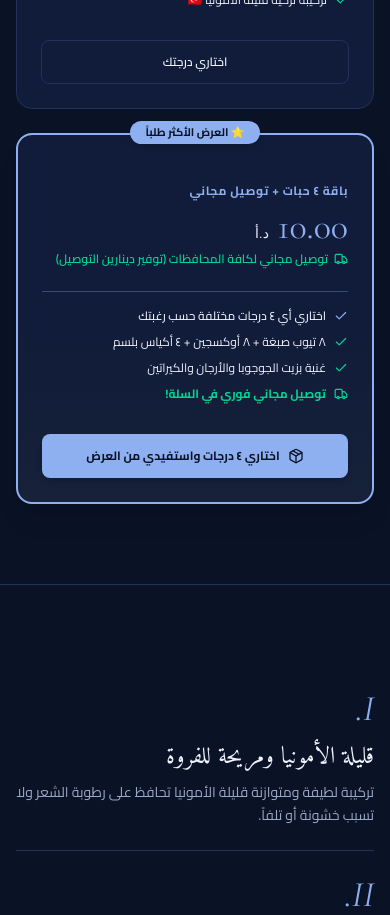
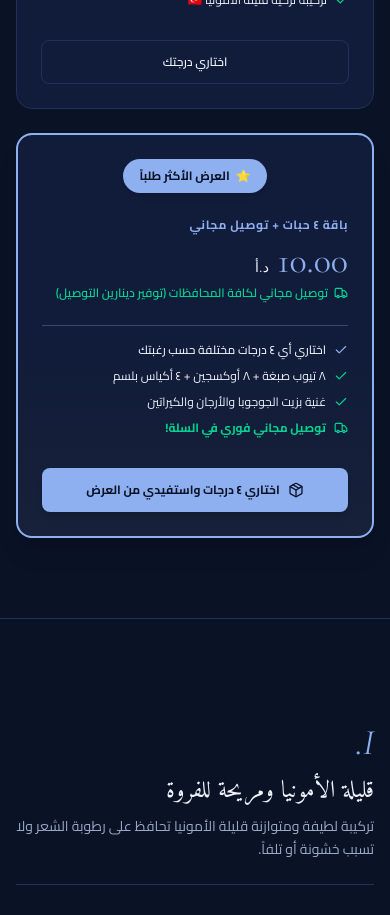
Before and after one commit to sadeenmoh/colorspace-store, a React (Vite) app: page / in a window 390 px wide. Shown: the part 8500-9415 px from the top of the page. Built offline with nearby package versions, Linux system fonts and the light colour scheme.

Commit message:
fix: BundlesSection badge inside card, fully visible on mobile

```diff
--- a/src/components/BundlesSection.tsx
+++ b/src/components/BundlesSection.tsx
@@ -69,11 +69,12 @@ export const BundlesSection: React.FC<BundlesSectionProps> = ({ lang }) => {
           </div>
 
           {/* Card 2: Featured Hero Bundle - 4 Boxes Free Delivery */}
-          <div className="relative rounded-2xl p-6 sm:p-8 pt-10 bg-gradient-to-b from-[var(--bg2)] via-[var(--bg2)] to-[var(--gold)]/10 border-2 border-[var(--gold)] shadow-xl shadow-[var(--gold)]/10 flex flex-col justify-between transform md:-translate-y-2 overflow-visible">
-            {/* Best Seller Ribbon - FIXED: centered with flex, no translate cut-off */}
-            <div className="absolute -top-3.5 inset-x-0 flex justify-center pointer-events-none">
-              <span className="px-4 py-1.5 rounded-full bg-[var(--gold)] text-[var(--on-gold)] text-[11px] sm:text-xs font-bold whitespace-nowrap shadow-md max-w-[92%] text-center leading-none">
-                {isEn ? '⭐ Most Popular Offer' : '⭐ العرض الأكثر طلباً'}
+          <div className="relative rounded-2xl p-6 sm:p-8 bg-gradient-to-b from-[var(--bg2)] via-[var(--bg2)] to-[var(--gold)]/10 border-2 border-[var(--gold)] shadow-xl shadow-[var(--gold)]/10 flex flex-col justify-between md:-translate-y-2">
+            {/* Best Seller Badge - جوات الكرت، مش absolute، فمستحيل تنقص */}
+            <div className="flex justify-center mb-4">
+              <span dir="rtl" className="inline-flex items-center justify-center gap-1.5 px-4 py-2 rounded-full bg-[var(--gold)] text-[var(--on-gold)] text-xs sm:text-[13px] font-bold shadow-md text-center leading-normal">
+                <span aria-hidden="true">⭐</span>
+                <span>{isEn ? 'Most Popular Offer' : 'العرض الأكثر طلباً'}</span>
               </span>
             </div>
 
```
